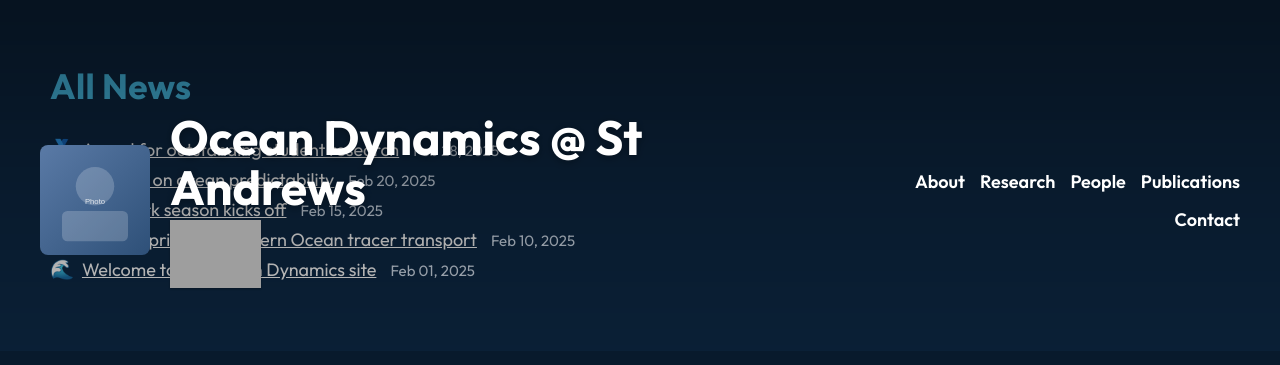
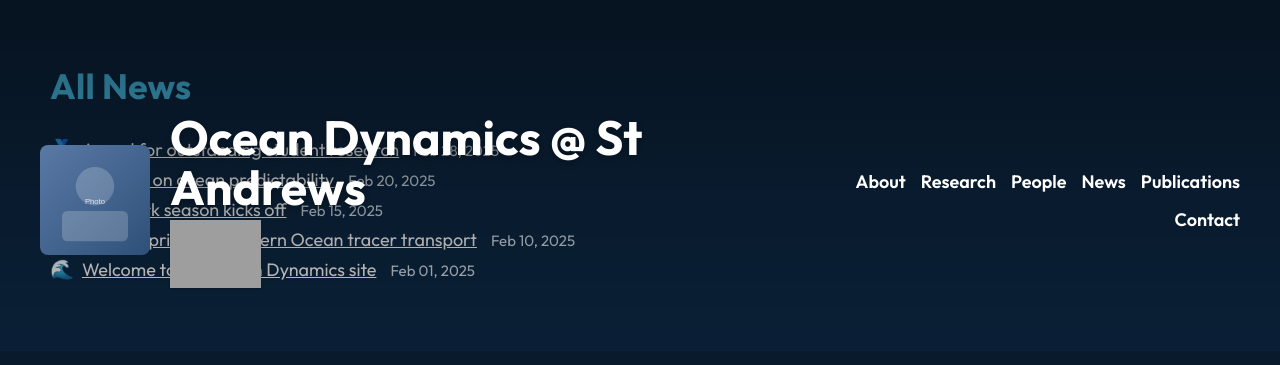
Before and after one commit to ODyn-StAndrews/ODyn-StAndrews.github.io, a Jekyll site: the page built from news/index.html, in a window 1280 px wide. Shown: the top 365 px of the page. Built offline with Jekyll 4.4.1, drawn with Linux system fonts in a browser that asks for light colours; grey boxes are pictures that could not be loaded.

Commit message:
Nav: add News link; News: make rendering robust across Jekyll by falling back to collections.docs; About text present; advise hard refresh if not visible

```diff
--- a/_layouts/default.html
+++ b/_layouts/default.html
@@ -30,6 +30,7 @@
         <li><a href="/index.html#about">About</a></li>
         <li><a href="/index.html#research">Research</a></li>
         <li><a href="/index.html#people">People</a></li>
+        <li><a href="/index.html#news">News</a></li>
         <li><a href="/index.html#publications">Publications</a></li>
         <li><a href="/index.html#contact">Contact</a></li>
       </ul>
--- a/index.html
+++ b/index.html
@@ -62,7 +62,8 @@
 <section id="news">
   <h2>News</h2>
   <ul class="news-list">
-    {% assign items = site.news | sort: 'date' | reverse | slice: 0, 5 %}
+    {% assign items = site.news | default: site.collections.news.docs %}
+    {% assign items = items | sort: 'date' | reverse | slice: 0, 5 %}
     {% for n in items %}
       <li>
         <span class="news-emoji">{{ n.emoji | default: '📰' }}</span>
```
